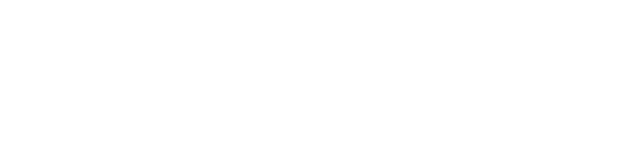
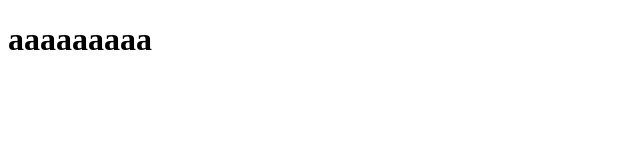
Before and after one commit to dils12001/gittest, a plain HTML site: page index.html in a window 1280 px wide. Shown: the whole page, without its empty margins (0-640 px from the left). Drawn offline with Linux system fonts and the light colour scheme.

Commit message:
second commit

```diff
--- a/index.html
+++ b/index.html
@@ -7,6 +7,6 @@
     <title>testpage</title>
 </head>
 <body>
-
+    <h1>aaaaaaaaa</h1>
 </body>
 </html>
--- /dev/null
+++ b/test.css
@@ -0,0 +1,3 @@
+h1 {
+    color: blue;
+}
```
